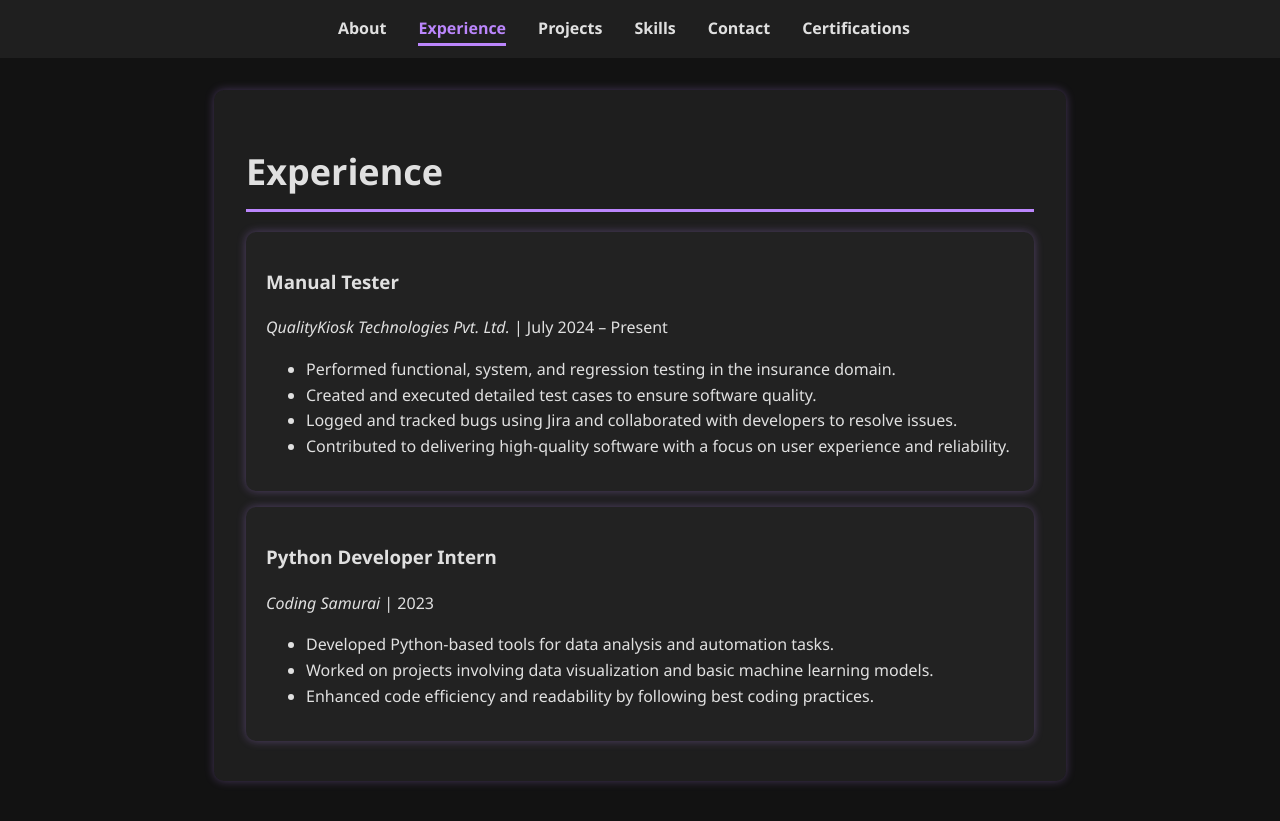
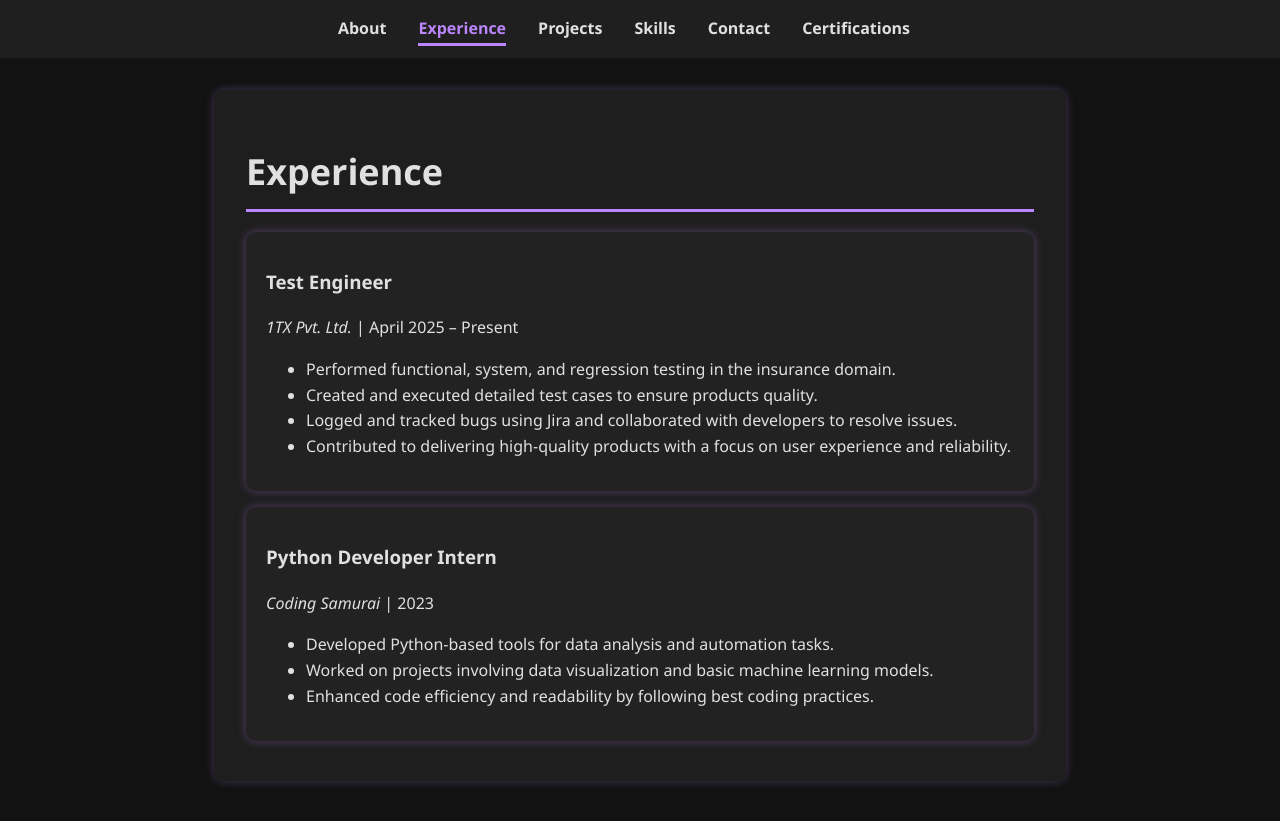
Before and after one commit to aniketsrivastava89/aniket_portfolio, a React (Create React App) app: page /experience in a window 1280 px wide. Built offline with nearby package versions, Linux system fonts and the light colour scheme.

Commit message:
Updated in experience.js

```diff
--- a/src/components/Experience.js
+++ b/src/components/Experience.js
@@ -7,13 +7,13 @@ const Experience = () => {
       <h2>Experience</h2>
 
       <div className="job">
-        <h3>Manual Tester</h3>
-        <p><em>QualityKiosk Technologies Pvt. Ltd.</em> | July 2024 – Present</p>
+        <h3>Test Engineer</h3>
+        <p><em>1TX Pvt. Ltd.</em> | April 2025 – Present</p>
         <ul>
           <li>Performed functional, system, and regression testing in the insurance domain.</li>
-          <li>Created and executed detailed test cases to ensure software quality.</li>
+          <li>Created and executed detailed test cases to ensure products quality.</li>
           <li>Logged and tracked bugs using Jira and collaborated with developers to resolve issues.</li>
-          <li>Contributed to delivering high-quality software with a focus on user experience and reliability.</li>
+          <li>Contributed to delivering high-quality products with a focus on user experience and reliability.</li>
         </ul>
       </div>
 
```
